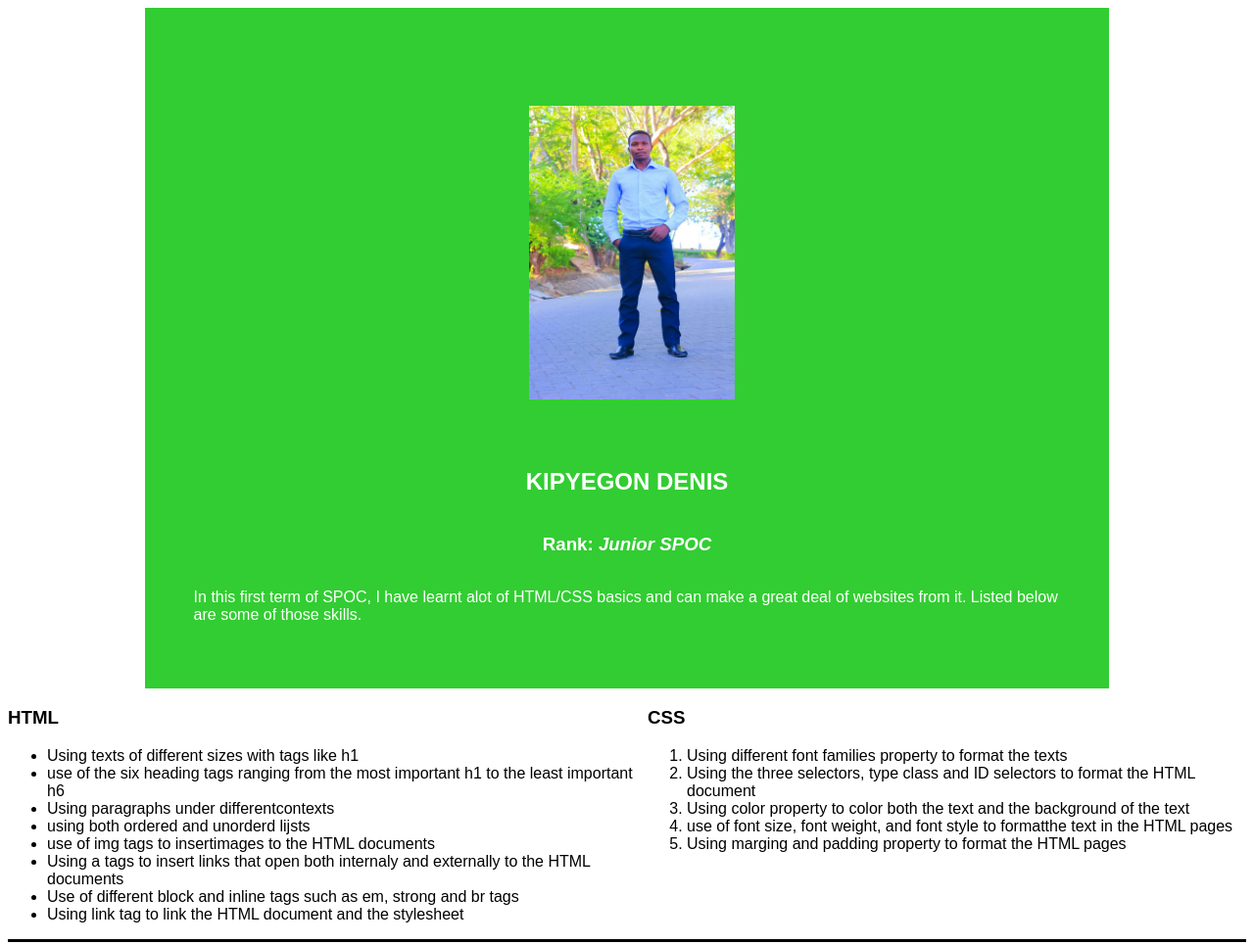
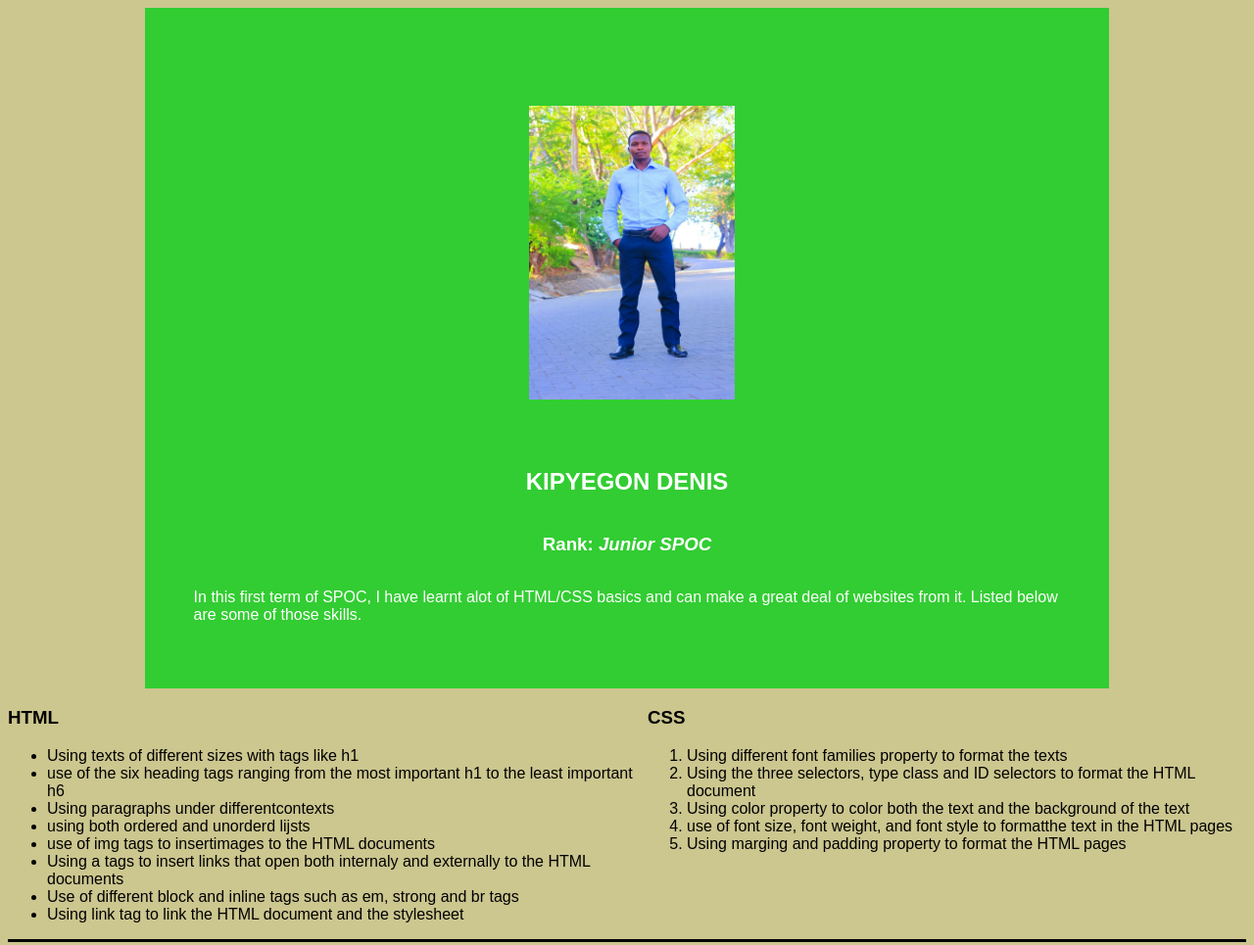
Before and after one commit to denisdelaki/project-1, a plain HTML site: page index.html in a window 1280 px wide. Shown: the whole page at 98% size. Drawn offline with Linux system fonts and the light colour scheme.

Commit message:
added class selctor carriing body properties

```diff
--- a/index.css
+++ b/index.css
@@ -21,3 +21,6 @@
       display: inherit;
       justify-content: space-around;
   }
+  .font{
+      background-color: #ccc68f;
+  }
```
